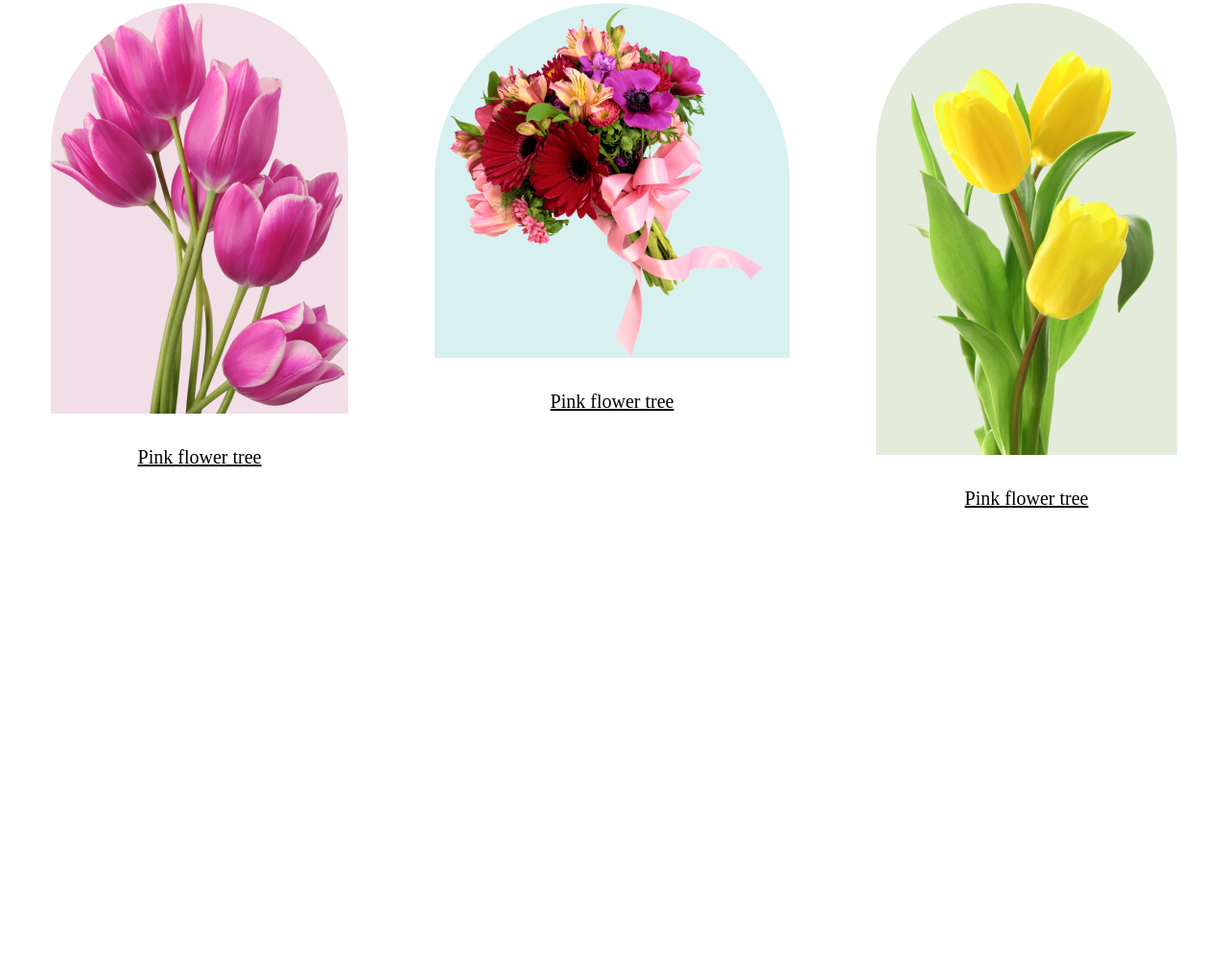
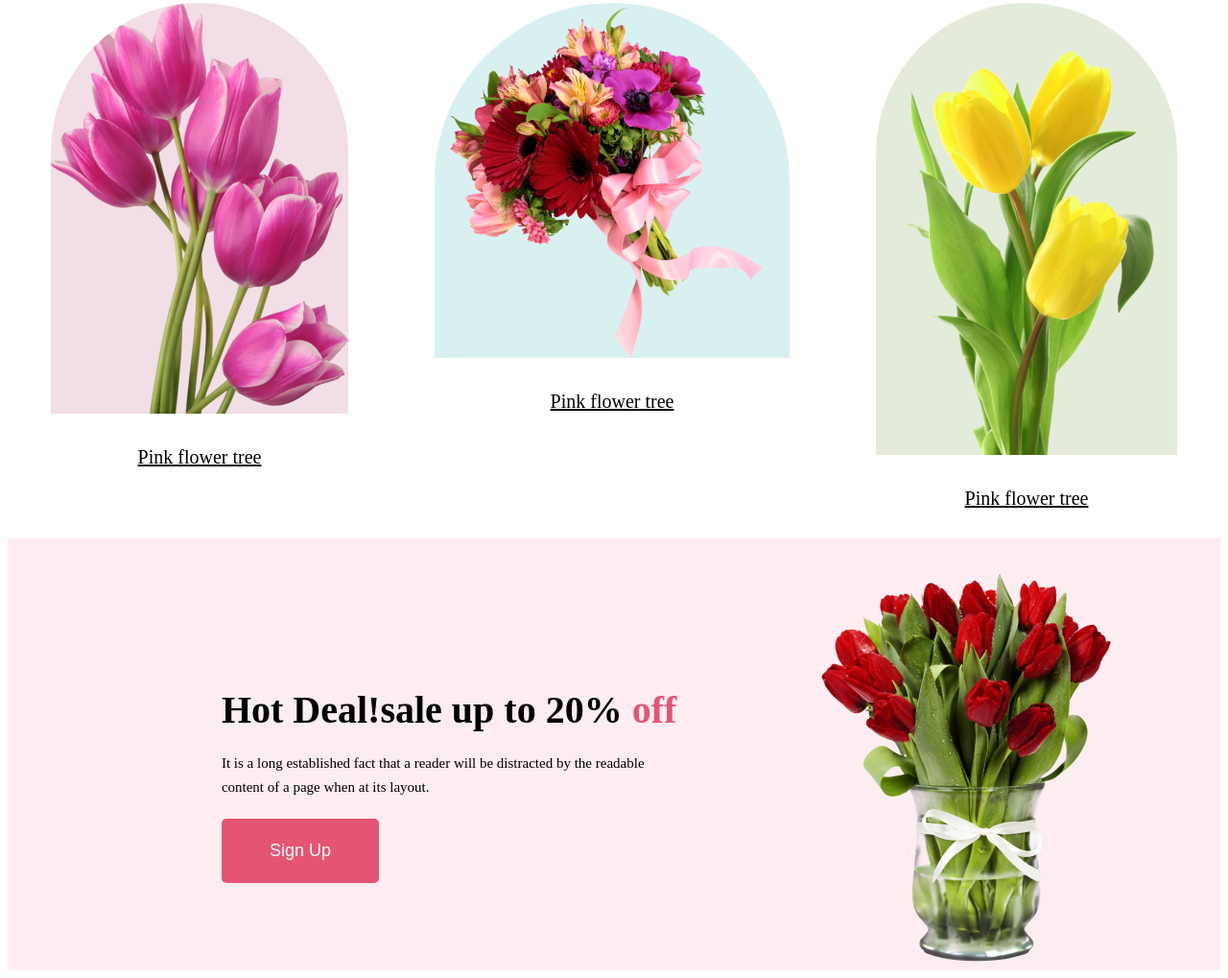
Before and after one commit to Jayamajumder111/My-flower-shop, a plain HTML site: page index.html in a window 1280 px wide. Shown: the part 1096-2115 px from the top of the page at 96% size. Before the commit the page ends 1665 px from the top, so only its background shows below. Drawn offline with Linux system fonts and the light colour scheme.

Commit message:
added banner

```diff
--- a/index.html
+++ b/index.html
@@ -39,6 +39,16 @@
 
             </div>
         </section>
+        <section>
+            <div class="banner">
+                <div class="banner-container">
+                    <h2 class="heading-title-1">Hot Deal!sale up to 20% <span>off</span></h2>
+                   <p class="banner-description">It is a long established fact that a reader will be distracted by the readable <br> content of a page when at its layout.</p>
+                   <button class="btn-primary">Sign Up</button>
+                </div>
+               <img src="Flower Asset/pngwing 8.png" alt="">
+            </div>
+        </section>
 
     </main>
     <footer>
--- a/style.css
+++ b/style.css
@@ -88,3 +88,11 @@
     text-decoration-line: underline;
 
 }
+.heading-title-1{
+    font-size: 40px;
+    font-weight: 600;
+    margin-bottom: 20px;
+}
+span{
+    color:#E55473;
+}
```
